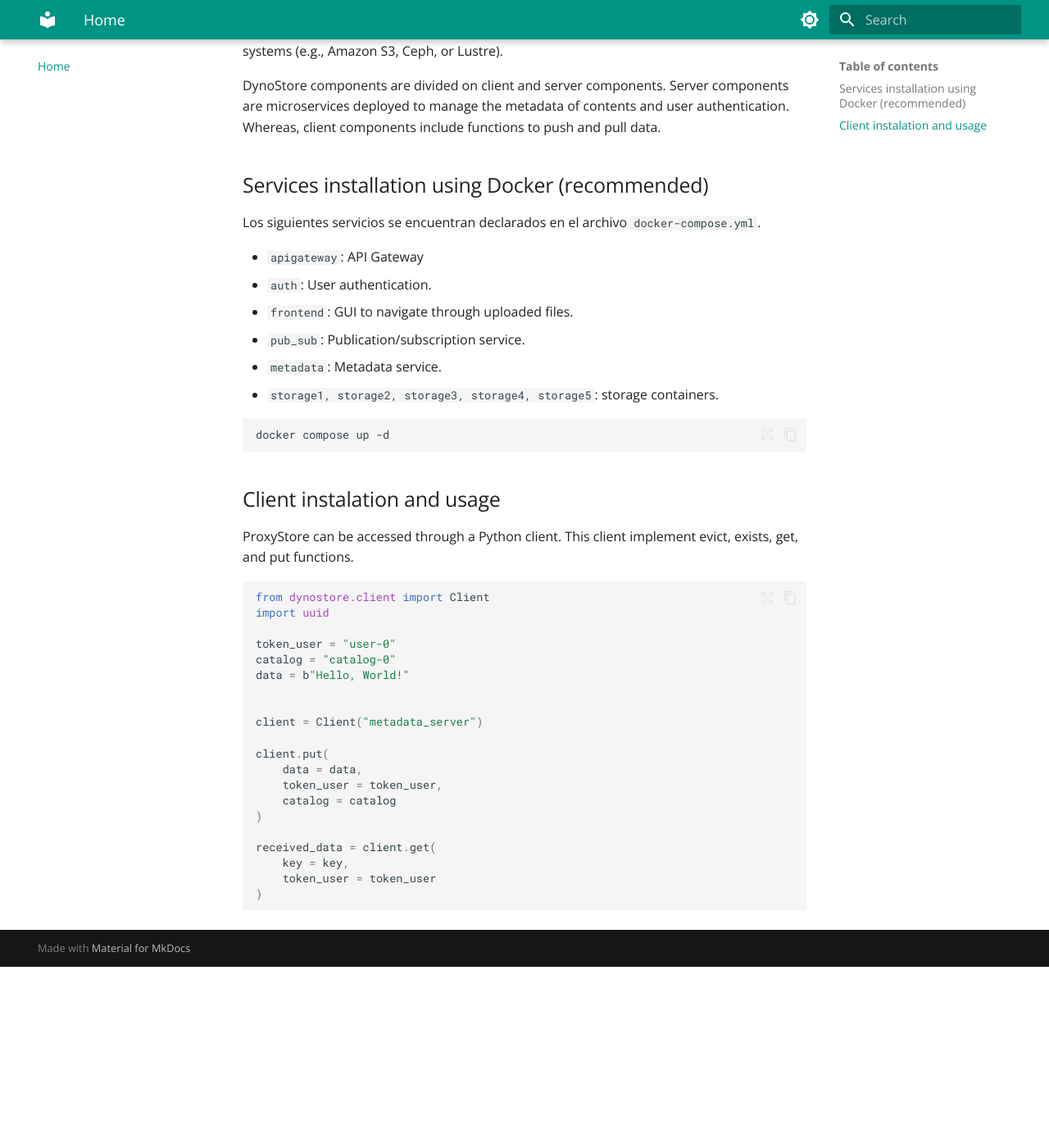
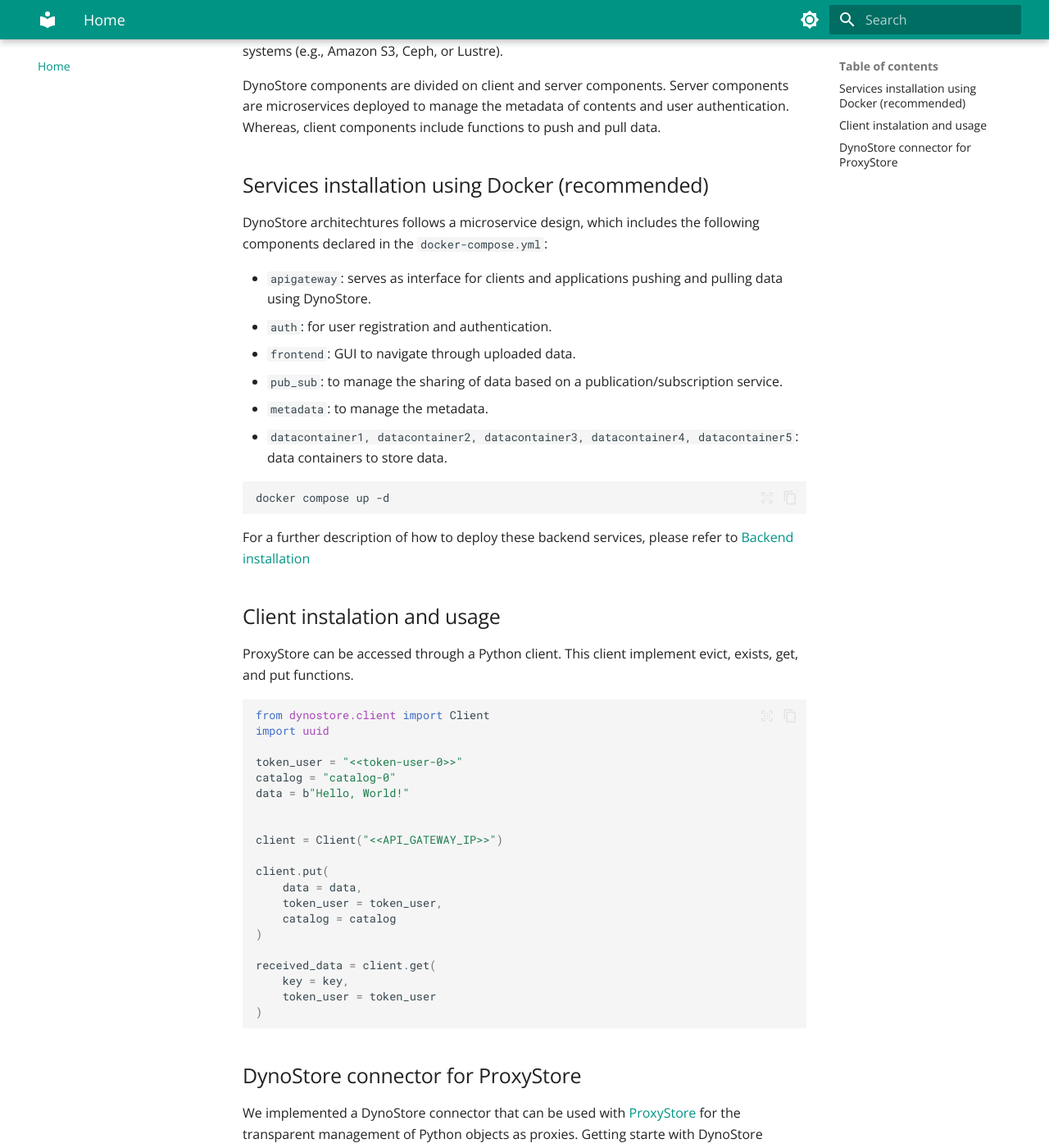
Before and after one commit to dynostore/dynostore, an MkDocs documentation site: the page built from docs/index.md, in a window 1280 px wide and 1400 px high, scrolled down 599 px. Shown: the whole window at 82% size. Built offline with MkDocs 1.6.1 and Material for MkDocs 9.7.7, drawn with Linux system fonts in a browser that asks for light colours; the version menu is left out; before the commit the page ends 1778 px from its top, so only the background shows below that; some of the changed text lies outside the part shown.

````diff
--- a/docker-compose.dev.yml
+++ b/docker-compose.dev.yml
@@ -8,7 +8,7 @@
       context: ./metadata
       dockerfile: Dockerfile
     image: dynostore/metadata:v2
-    restart: unless-stopped
+    restart: always
     working_dir: /var/www/
     volumes:
       - ./metadata/app:/var/www
@@ -148,7 +148,7 @@
     restart: always
 
   ######################
-  # Servicios de almacenamiento
+  # Storage services
   ######################
 
   datacontainer1:
--- a/docs/index.md
+++ b/docs/index.md
@@ -12,18 +12,20 @@
 
 ## Services installation using Docker (recommended)
 
-Los siguientes servicios se encuentran declarados en el archivo ```docker-compose.yml```.
+DynoStore architechtures follows a microservice design, which includes the following components declared in the ```docker-compose.yml```:
 
-+ ```apigateway```: API Gateway
-+ ```auth```: User authentication.
-+ ```frontend```: GUI to navigate through uploaded files.
-+ ```pub_sub```: Publication/subscription service.
-+ ```metadata```: Metadata service.
-+ ```storage1, storage2, storage3, storage4, storage5```: storage containers.
++ ```apigateway```: serves as interface for clients and applications pushing and pulling data using DynoStore.
++ ```auth```: for user registration and authentication.
++ ```frontend```: GUI to navigate through uploaded data.
++ ```pub_sub```: to manage the sharing of data based on a publication/subscription service.
++ ```metadata```: to manage the metadata.
++ ```datacontainer1, datacontainer2, datacontainer3, datacontainer4, datacontainer5```: data containers to store data.
 
 ```bash
 docker compose up -d
 ```
+
+For a further description of how to deploy these backend services, please refer to [Backend installation](/installation)
 
 ## Client instalation and usage
 
@@ -33,12 +35,12 @@
 from dynostore.client import Client
 import uuid
 
-token_user = "user-0"
+token_user = "<<token-user-0>>"
 catalog = "catalog-0"
 data = b"Hello, World!"
 
 
-client = Client("metadata_server")
+client = Client("<<API_GATEWAY_IP>>")
 
 client.put(
     data = data,
@@ -51,3 +53,27 @@
     token_user = token_user
 )
 ```
+
+## DynoStore connector for ProxyStore
+
+We implemented a DynoStore connector that can be used with [ProxyStore](https://docs.proxystore.dev/) for the transparent management of Python objects as proxies. Getting starte with DynoStore connector requires a few lines of Python code:
+
+```python
+from proxystore.proxy import Proxy
+from proxystore.store import Store
+from proxystore.connectors.cdn import DynoConnector
+
+# Create a DynoStore connector
+connector = DynoConnector(apigateway="<<API_GATEWAY_IP>>", token_user="<<token-user-0>>", catalog="proxystore")
+store = Store('my-store', connector)
+
+data = 3
+
+# Store the object and get a proxy
+proxy = store.proxy(data)
+
+# Work on the proxy which behavies like the original object
+data = proxy ** 2
+```
+
+Check out [ProxyStore documentation](https://docs.proxystore.dev/) to learn more!
````
Also changed, not shown: docker-compose.yml (+55 -74 lines), docs/installation.md (+1 -2 lines), 3 other files.
